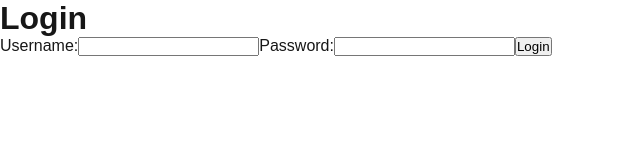
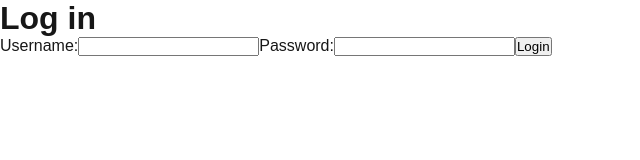
Before and after one commit to Niccar95/tinysaves, a Next.js app: page / in a window 1280 px wide. Shown: the top 160 px of the page, without its empty margins (0-640 px from the left). Built offline with nearby package versions, Linux system fonts and the light colour scheme.

Commit message:
testing deployment

```diff
--- a/src/app/page.tsx
+++ b/src/app/page.tsx
@@ -31,7 +31,7 @@ const Login = () => {
 
   return (
     <>
-      <h1>Login</h1>
+      <h1>Log in</h1>
       <form onSubmit={handleLogin}>
         <label htmlFor="userName">Username:</label>
         <input
```
